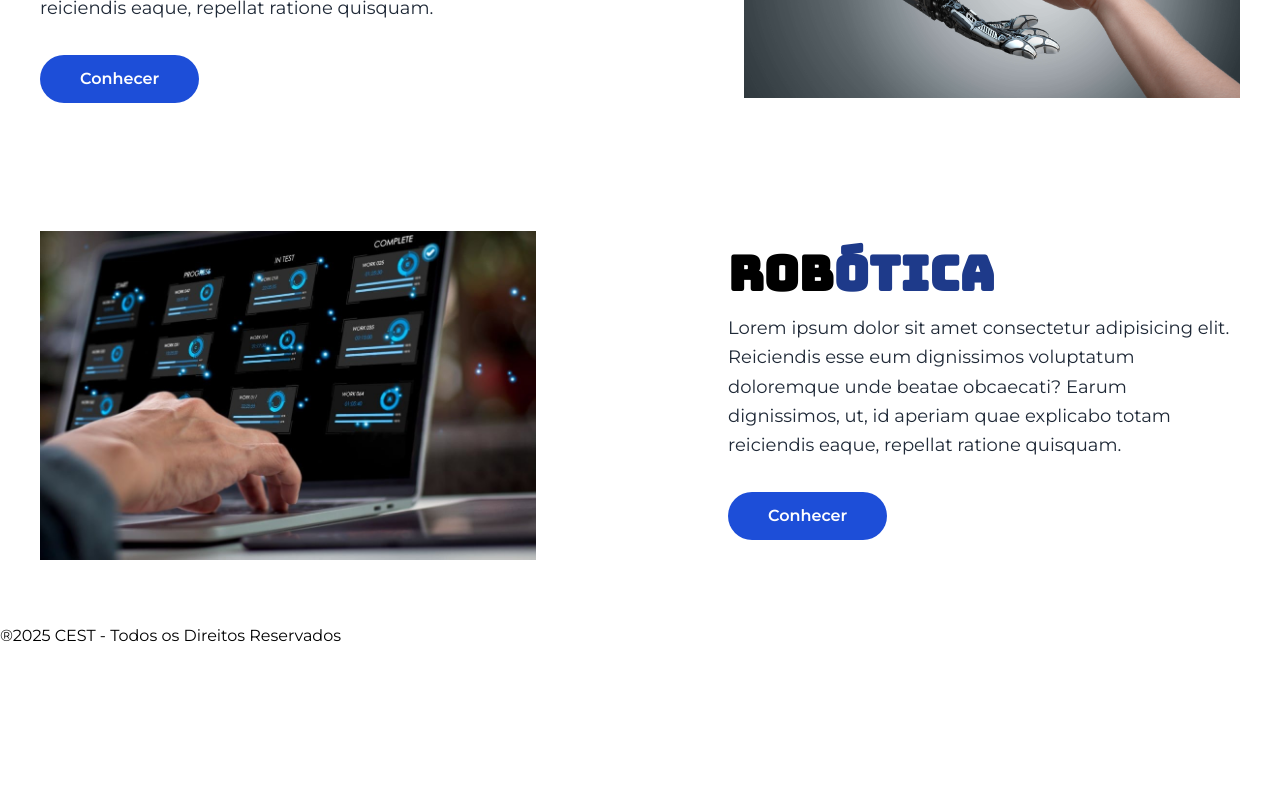
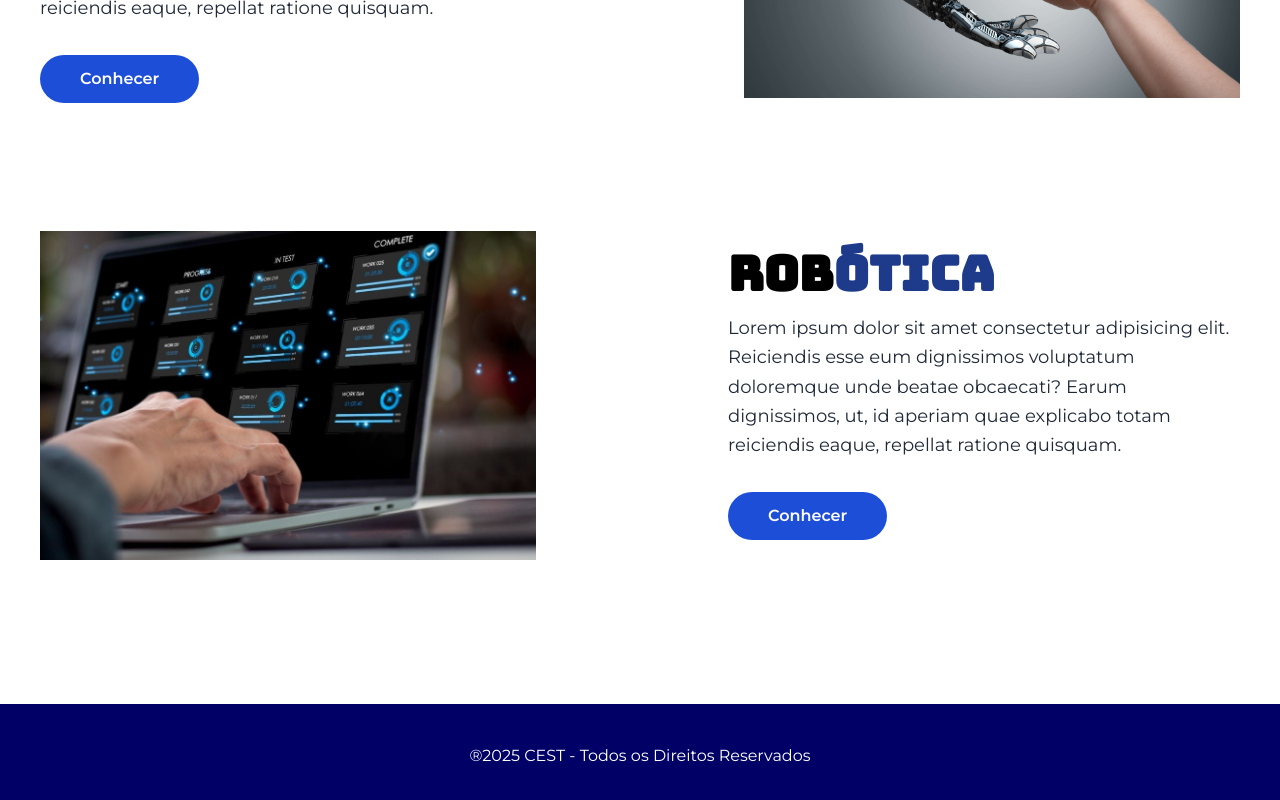
Before and after one commit to gabrielvinte/laboratorios-cest, a React (Create React App) app: page / in a window 1280 px wide. Shown: the part 1367-2167 px from the top of the page. Before the commit the page ends 2015 px from the top, so only its background shows below. Built offline with nearby package versions, Linux system fonts and the light colour scheme.

Commit message:
Estilizando o footer

```diff
--- a/src/components/Footer.jsx
+++ b/src/components/Footer.jsx
@@ -2,9 +2,11 @@ import React from "react";
 
 const Footer = () =>{
     return(
-        <p>
-            ®2025 CEST - Todos os Direitos Reservados
-        </p>
+        <div className="text-center py-10 bg-[#000066] mt-20">
+            <p className=" text-white ">
+                ®2025 CEST - Todos os Direitos Reservados
+            </p>
+        </div>
     )
 }
 
```
